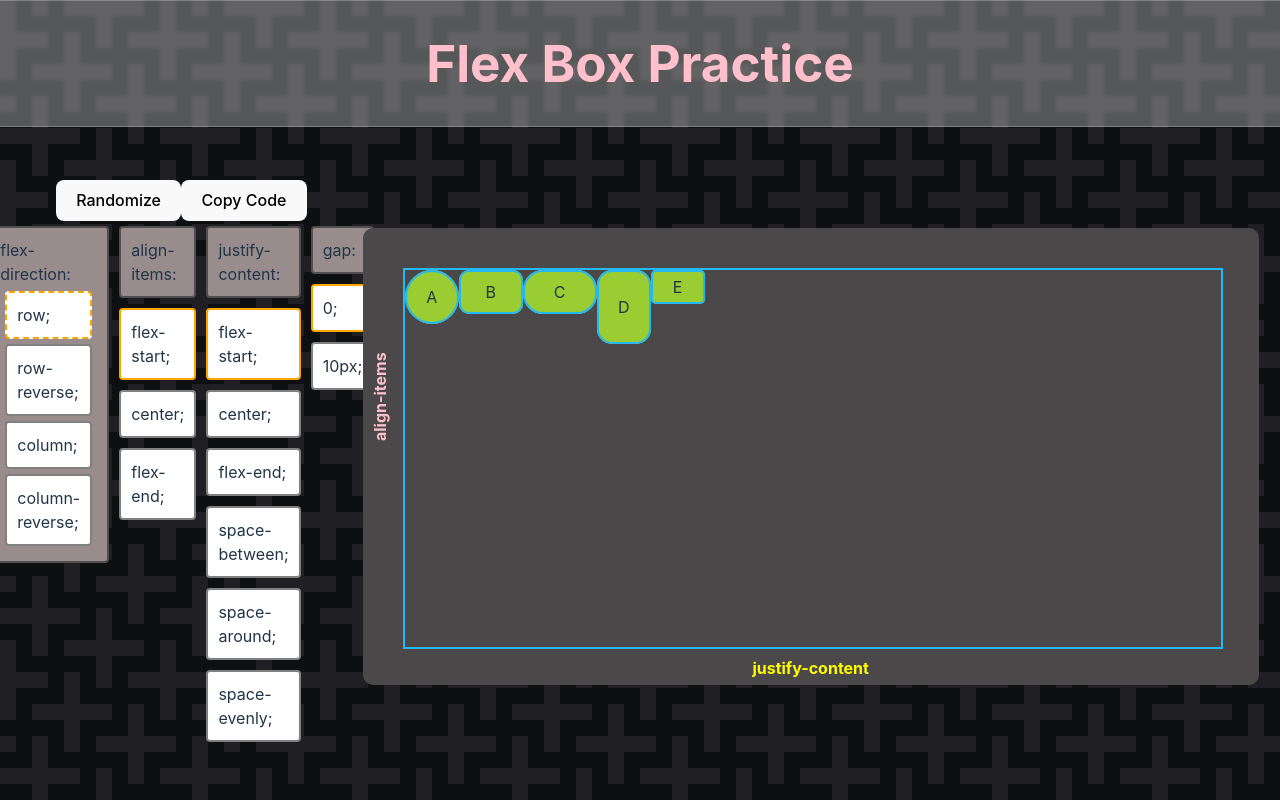
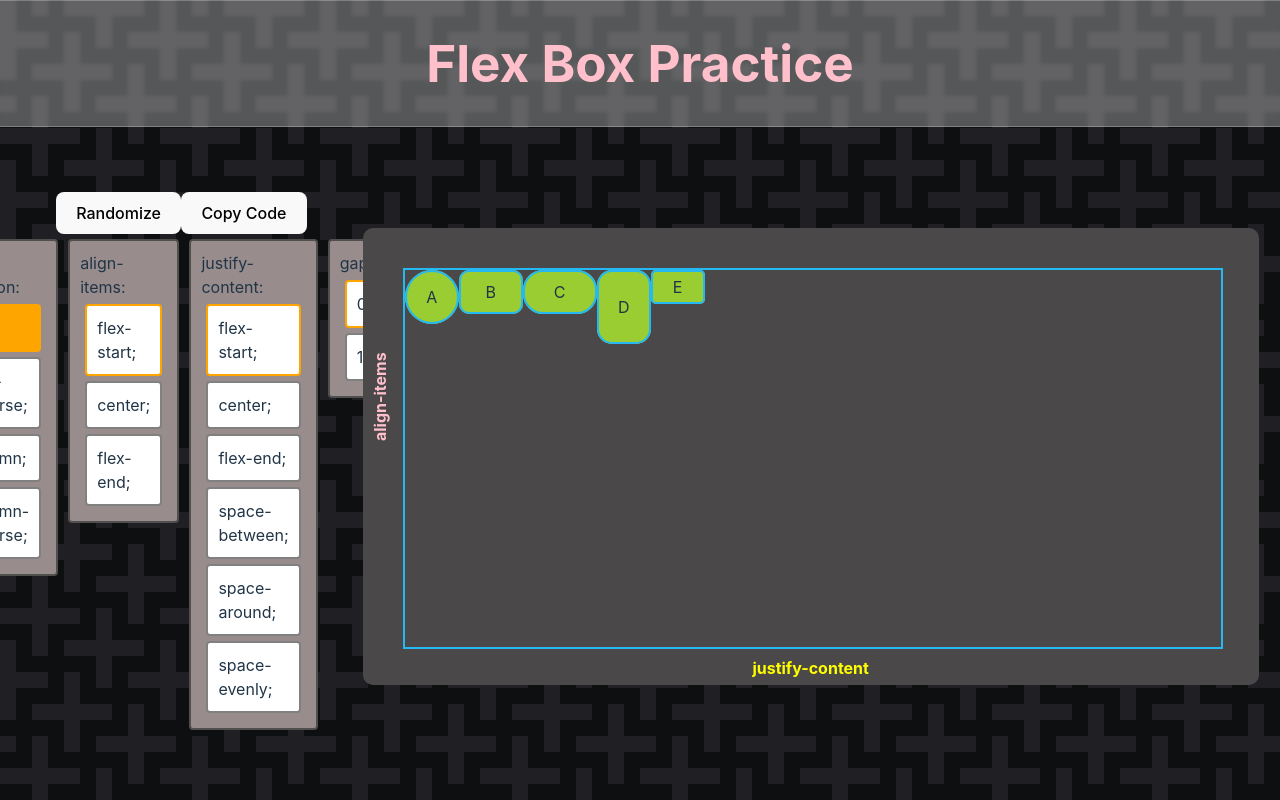
Before and after one commit to kingwilldabeast/flex-tutorial, a React (Vite) app: page / in a window 1280 px wide. Built offline with nearby package versions, Linux system fonts and the light colour scheme.

Commit message:
four metrics are each mapped/softcoded with clear active/selected buttons

```diff
--- a/src/App.css
+++ b/src/App.css
@@ -214,8 +214,8 @@ border: 1px solid rgba(255,255,255,0.25);
 }
 
 .buttonActive {
-  border: 2px dashed orange;
-  background-color: white;
+  border: 2px solid orange;
+  background-color: orange;
   /* color: orange; */
   cursor: pointer;
   padding: 10px;
--- a/src/components/Torso.jsx
+++ b/src/components/Torso.jsx
@@ -161,9 +161,7 @@ export default function Torso (props) {
                     key={0}
                     >
                         flex-direction:
-
-
-                        {directionOptions.map((option, index) => (
+                        {directionOptions.map((option) => (
                         <div
                         key={option} // Use a unique key for each element
                         className={
@@ -186,97 +184,86 @@ export default function Torso (props) {
 
                 <div className='button-column'>
                     <div
-                    className = {activeButton === 1 ? 'labelActive' : 'label'}
+                    className = 'label'
                     key={1}
                     >
                         align-items:
+                        {alignItemOptions.map((option) => (
+                        <div
+                        key={option} // Use a unique key for each element
+                        className={
+                            activeButton === 1 && alignItems === option
+                            ? 'buttonActive'
+                            : alignItems === option
+                            ? 'buttonSelected'
+                            : 'buttonUnselected'
+                        }
+                        onClick={() => {
+                            setAlignItems(option);
+                            setActiveButton(1);
+                        }}
+                        >
+                        {option + ";"}
+                        </div>
+                    ))}
                     </div>
-                    <div
-                    className={activeButton === 1 && alignItems === alignItemOptions[0] ? 'buttonActive' : (alignItems === alignItemOptions[0] ? 'buttonSelected' : 'buttonUnselected')}
-                    onClick={() => setAlignItems(alignItemOptions[0])}
-                    >
-                        flex-start;
-                    </div>
-                    <div
-                    className={activeButton === 1 && alignItems === alignItemOptions[1] ? 'buttonActive' : (alignItems === alignItemOptions[1] ? 'buttonSelected' : 'buttonUnselected')}
-                    onClick={() => setAlignItems(alignItemOptions[1])}
-                    >
-                        center;
-                    </div>
-                    <div
-                    className={activeButton === 1 && alignItems === alignItemOptions[2] ? 'buttonActive' : (alignItems === alignItemOptions[2] ? 'buttonSelected' : 'buttonUnselected')}
-                    onClick={() => setAlignItems(alignItemOptions[2])}
-                    >
-                        flex-end;
-                    </div>
+
                 </div>
 
                 <div className='button-column'>
                     <div
-                    className = {activeButton === 2 ? 'labelActive' : 'label'}
+                    className = 'label'
                     key={2}
                     >
                         justify-content:
+                        {justifyContentOptions.map((option) => (
+                        <div
+                        key={option} // Use a unique key for each element
+                        className={
+                            activeButton === 2 && justifyContent === option
+                            ? 'buttonActive'
+                            : justifyContent === option
+                            ? 'buttonSelected'
+                            : 'buttonUnselected'
+                        }
+                        onClick={() => {
+                            setJustifyContent(option);
+                            setActiveButton(2);
+                        }}
+                        >
+                        {option + ";"}
+                        </div>
+                    ))}
                     </div>
-                    <div
-                    className={activeButton === 2 && justifyContent === justifyContentOptions[0] ? 'buttonActive' : (justifyContent === justifyContentOptions[0] ? 'buttonSelected' : 'buttonUnselected')}
-                    onClick={() => setJustifyContent(justifyContentOptions[0])}
-                    >
-                        flex-start;
-                    </div>
-                    <div
-                    className={activeButton === 2 && justifyContent === justifyContentOptions[1] ? 'buttonActive' : (justifyContent === justifyContentOptions[1] ? 'buttonSelected' : 'buttonUnselected')}
-                    onClick={() => setJustifyContent(justifyContentOptions[1])}
-                    >
-                        center;
-                    </div>
-                    <div
-                    className={activeButton === 2 && justifyContent === justifyContentOptions[2] ? 'buttonActive' : (justifyContent === justifyContentOptions[2] ? 'buttonSelected' : 'buttonUnselected')}
-                    onClick={() => setJustifyContent(justifyContentOptions[2])}
-                    >
-                        flex-end;
-                    </div>
-                    <div
-                    className={activeButton === 2 && justifyContent === justifyContentOptions[3] ? 'buttonActive' : (justifyContent === justifyContentOptions[3] ? 'buttonSelected' : 'buttonUnselected')}
-                    onClick={() => setJustifyContent(justifyContentOptions[3])}
-                    >
-                        space-between;
-                    </div>
-                    <div
-                    className={activeButton === 2 && justifyContent === justifyContentOptions[4] ? 'buttonActive' : (justifyContent === justifyContentOptions[4] ? 'buttonSelected' : 'buttonUnselected')}
-                    onClick={() => setJustifyContent(justifyContentOptions[4])}
-                    >
-                        space-around;
-                    </div>
-                    <div
-                    className={activeButton === 2 && justifyContent === justifyContentOptions[5] ? 'buttonActive' : (justifyContent === justifyContentOptions[5] ? 'buttonSelected' : 'buttonUnselected')}
-                    onClick={() => setJustifyContent(justifyContentOptions[5])}
-                    >
-                        space-evenly;
-                    </div>
+
                 </div>
 
                 <div className='button-column'>
 
                     <div
-                    className = {activeButton === 3 ? 'labelActive' : 'label'}
+                    className = 'label'
                     key = {3}
                     >
                         gap:
+                        {gapOptions.map((option) => (
+                        <div
+                        key={option} // Use a unique key for each element
+                        className={
+                            activeButton === 3 && gap === option
+                            ? 'buttonActive'
+                            : gap === option
+                            ? 'buttonSelected'
+                            : 'buttonUnselected'
+                        }
+                        onClick={() => {
+                            setGap(option);
+                            setActiveButton(3);
+                        }}
+                        >
+                        {option + ";"}
+                        </div>
+                    ))}
                     </div>
-                    <div
-                    className={activeButton === 3 && gap === gapOptions[0] ? 'buttonActive' : (gap === gapOptions[0] ? 'buttonSelected' : 'buttonUnselected')}
-                    onClick={() => setGap(gapOptions[0])}
-                    >
-                        0;
-                    </div>
-                    <div
-                    className={activeButton === 3 && gap === gapOptions[1] ? 'buttonActive' : (gap === gapOptions[1] ? 'buttonSelected' : 'buttonUnselected')}
-                    onClick={() => setGap(gapOptions[1])}
-                    >
-                        10px;
-                    </div>
-
 
                 </div>
 
```
Also changed, not shown: 1 other file (tests, documents, lock files or other folders).
